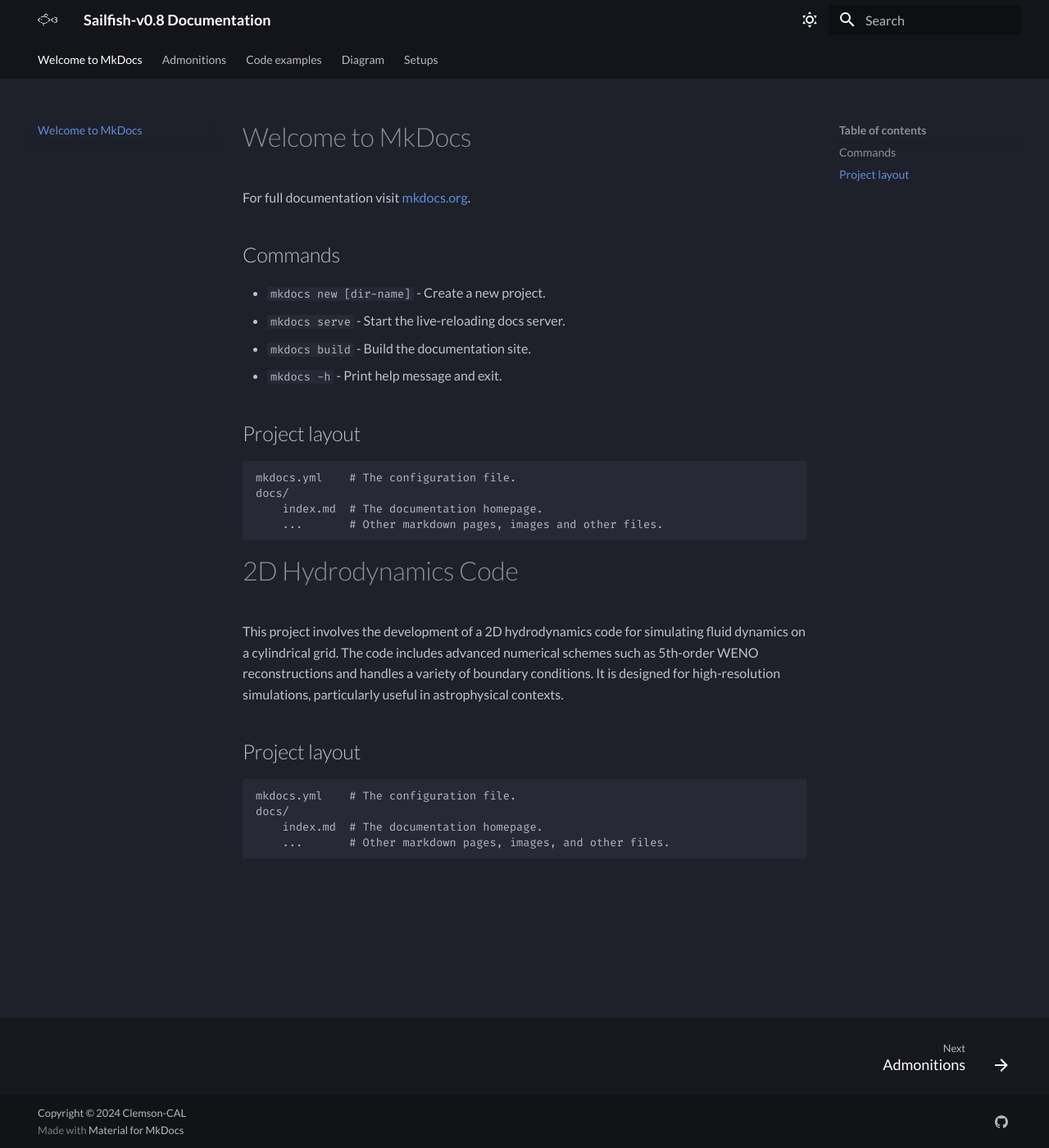
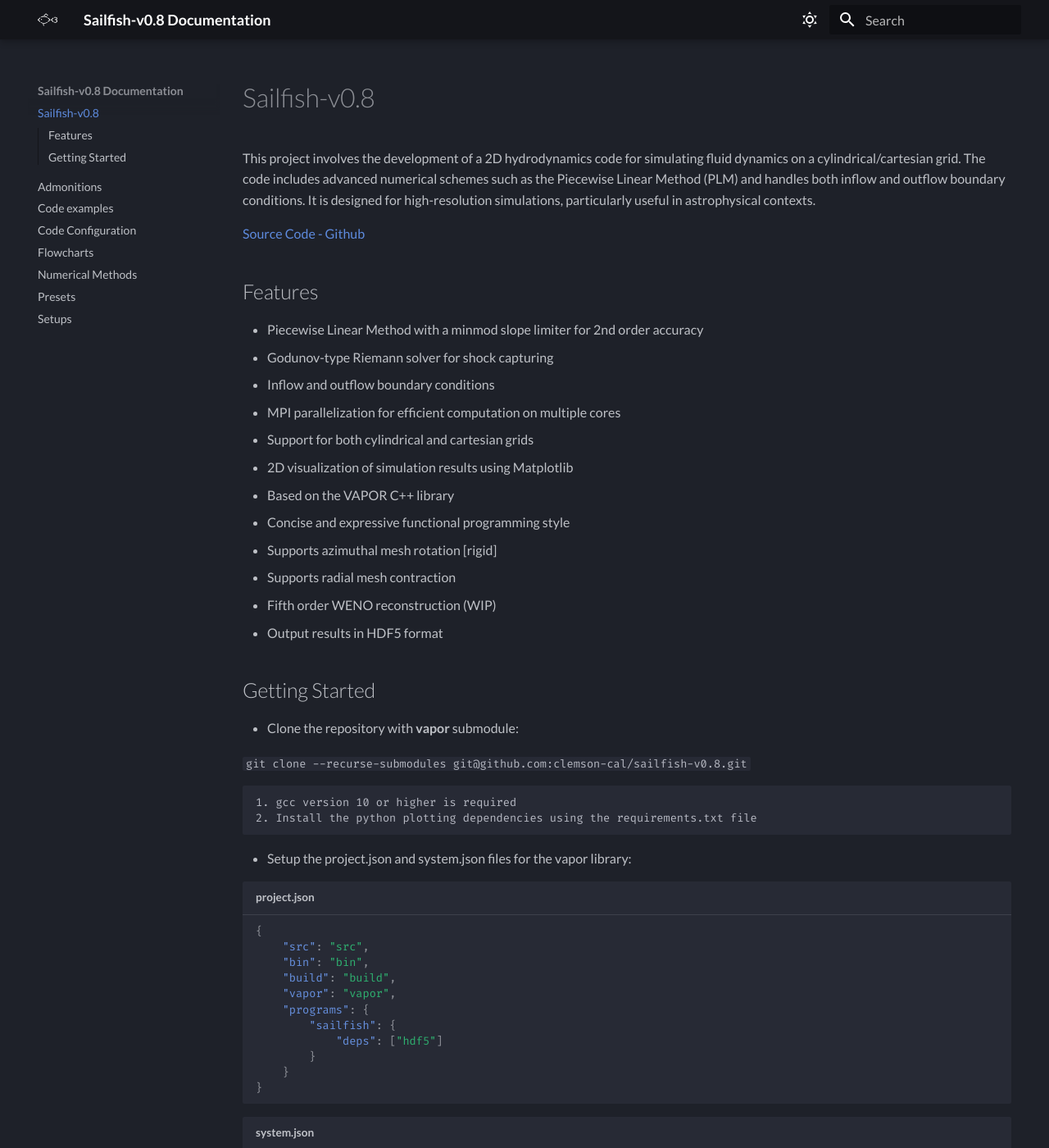
Before and after one commit to clemson-cal/sfdocs, an MkDocs documentation site: the page built from docs/index.md, in a window 1280 px wide and 1400 px high. Shown: the whole window at 82% size. Built offline with MkDocs 1.6.1 and Material for MkDocs 9.7.7, drawn with Linux system fonts in a browser that asks for light colours; some of the changed text lies outside the part shown.

Commit message:
Update content, add new tabs

````diff
--- a/docs/index.md
+++ b/docs/index.md
@@ -1,28 +1,72 @@
-# Welcome to MkDocs
+# Sailfish-v0.8
 
-For full documentation visit [mkdocs.org](https://www.mkdocs.org).
+This project involves the development of a 2D hydrodynamics code for simulating fluid dynamics on a cylindrical/cartesian grid. The code includes advanced numerical schemes such as the Piecewise Linear Method (PLM) and handles both inflow and outflow boundary conditions. It is designed for high-resolution simulations, particularly useful in astrophysical contexts.
 
-## Commands
+[Source Code - Github](https://github.com/clemson-cal/sailfish-v0.8)
 
-* `mkdocs new [dir-name]` - Create a new project.
-* `mkdocs serve` - Start the live-reloading docs server.
-* `mkdocs build` - Build the documentation site.
-* `mkdocs -h` - Print help message and exit.
+## Features
+- Piecewise Linear Method with a minmod slope limiter for 2nd order accuracy
+- Godunov-type Riemann solver for shock capturing
+- Inflow and outflow boundary conditions
+- MPI parallelization for efficient computation on multiple cores
+- Support for both cylindrical and cartesian grids
+- 2D visualization of simulation results using Matplotlib
+- Based on the VAPOR C++ library
+- Concise and expressive functional programming style
+- Supports azimuthal mesh rotation [rigid]
+- Supports radial mesh contraction
+- Fifth order WENO reconstruction (WIP)
+- Output results in HDF5 format
 
-## Project layout
+## Getting Started
+- Clone the repository with __vapor__ submodule:
 
-    mkdocs.yml    # The configuration file.
-    docs/
-        index.md  # The documentation homepage.
-        ...       # Other markdown pages, images and other files.
+`git clone --recurse-submodules git@github.com:clemson-cal/sailfish-v0.8.git`
 
-# 2D Hydrodynamics Code
+    1. gcc version 10 or higher is required
+    2. Install the python plotting dependencies using the requirements.txt file
 
-This project involves the development of a 2D hydrodynamics code for simulating fluid dynamics on a cylindrical grid. The code includes advanced numerical schemes such as 5th-order WENO reconstructions and handles a variety of boundary conditions. It is designed for high-resolution simulations, particularly useful in astrophysical contexts.
+- Setup the project.json and system.json files for the vapor library:
 
-## Project layout
+```json title="project.json"
+{
+	"src": "src",
+	"bin": "bin",
+	"build": "build",
+	"vapor": "vapor",
+	"programs": {
+		"sailfish": {
+			"deps": ["hdf5"]
+		}
+	}
+}
+```
+```json title="system.json"
+{
+    "modes": ["dbg", "cpu", "omp", "gpu"],  // "gpu" mode requires CUDA support
+    "libs": [],
+    "omp_flags": "-Xpreprocessor -fopenmp",
+    "lomp": "-lgomp",
+    "nvcc_ccbin": "c++"
+}
+```
+??? warning "gpu mode and lomp flag"
 
-    mkdocs.yml    # The configuration file.
-    docs/
-        index.md  # The documentation homepage.
-        ...       # Other markdown pages, images, and other files.
+    You would need CUDA support for the "gpu" mode to work. If you don't have CUDA support, you can remove the "gpu" mode from the system.json file.
+    If you are using a Mac with Apple Silicon, you would need to install the libomp library and set the "lomp" flag in the system.json file to "-lomp".
+    For Linux machines, you can install the libomp library and set the "lomp" flag in the system.json file to "-lgomp".
+
+- Configure the build (place the __configure__ file within the vapor library in your main work directory):
+
+    run `./configure`
+
+- Compile the code:
+
+    1. For __debug__ mode: `make dbg`
+    2. For __cpu__ mode: `make cpu`
+    3. For __openmp__ mode: `make omp`
+    4. For __gpu__ mode: `make gpu`
+
+- Test the code:
+
+    __For a dbg build__: run `./bin/sailfish_dbg presets/ring.cfg`
--- a/mkdocs.yml
+++ b/mkdocs.yml
@@ -8,8 +8,12 @@
   icon:
     logo: simple/fishshell
   features:
-    - navigation.tabs
+    - navigation.tracking
     - navigation.footer
+    - navigation.sections
+    - navigation.path
+    - navigation.top
+    - toc.integrate
   palette:
     # Dark Mode
     - scheme: slate
@@ -48,6 +52,9 @@
       alternate_style: true
   - admonition
   - pymdownx.details
+  - def_list
+  - pymdownx.tasklist:
+      custom_checkbox: true
 
 extra:
   social:
````
Also changed, not shown: docs/definitions.md (added, +35 -0 lines), docs/numerical-methods.md (added, +19 -0 lines), docs/presets.md (added, +125 -0 lines), docs/setups.md (+9 -1 lines), docs/flowcharts.md (renamed from docs/diagram.md).
